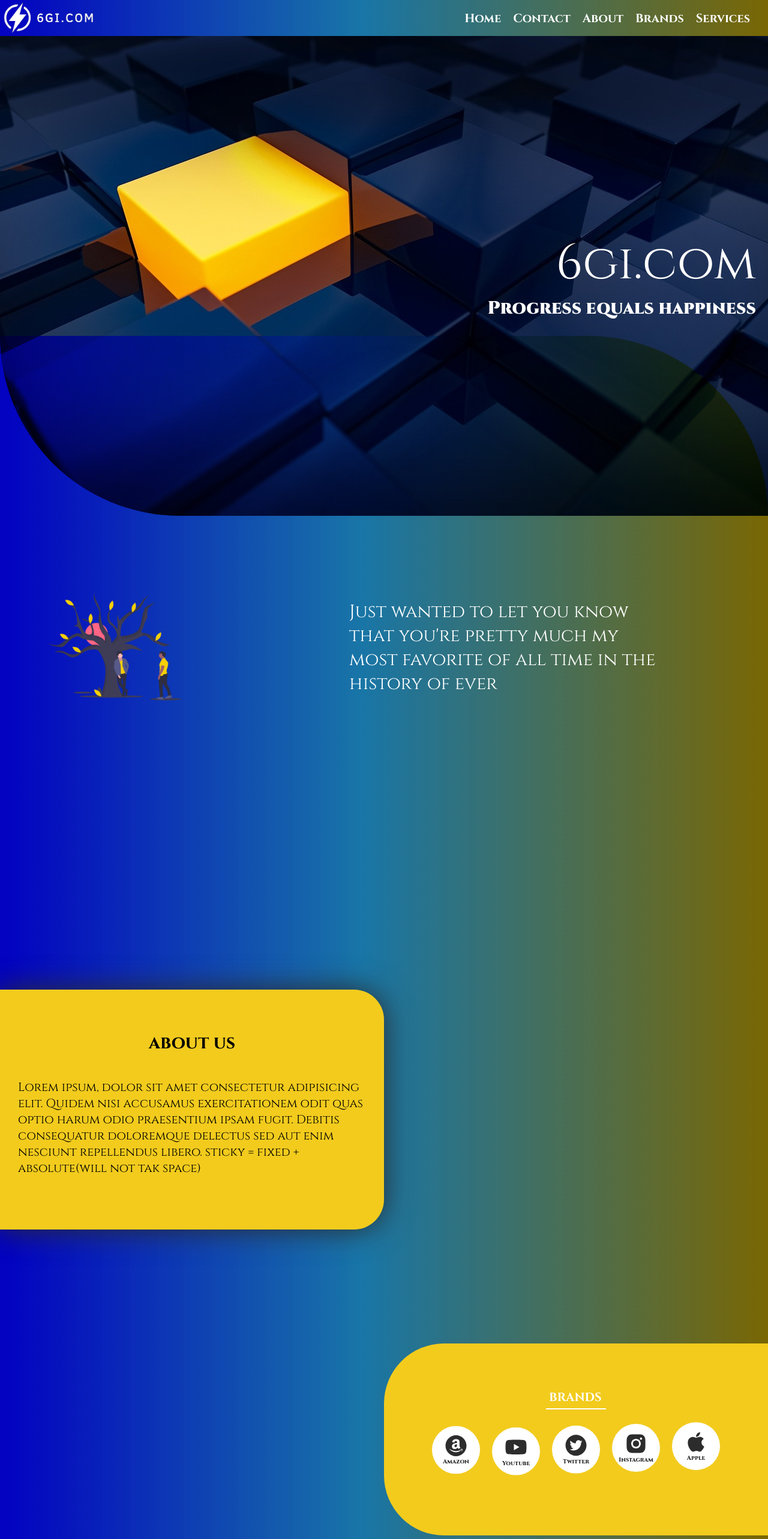
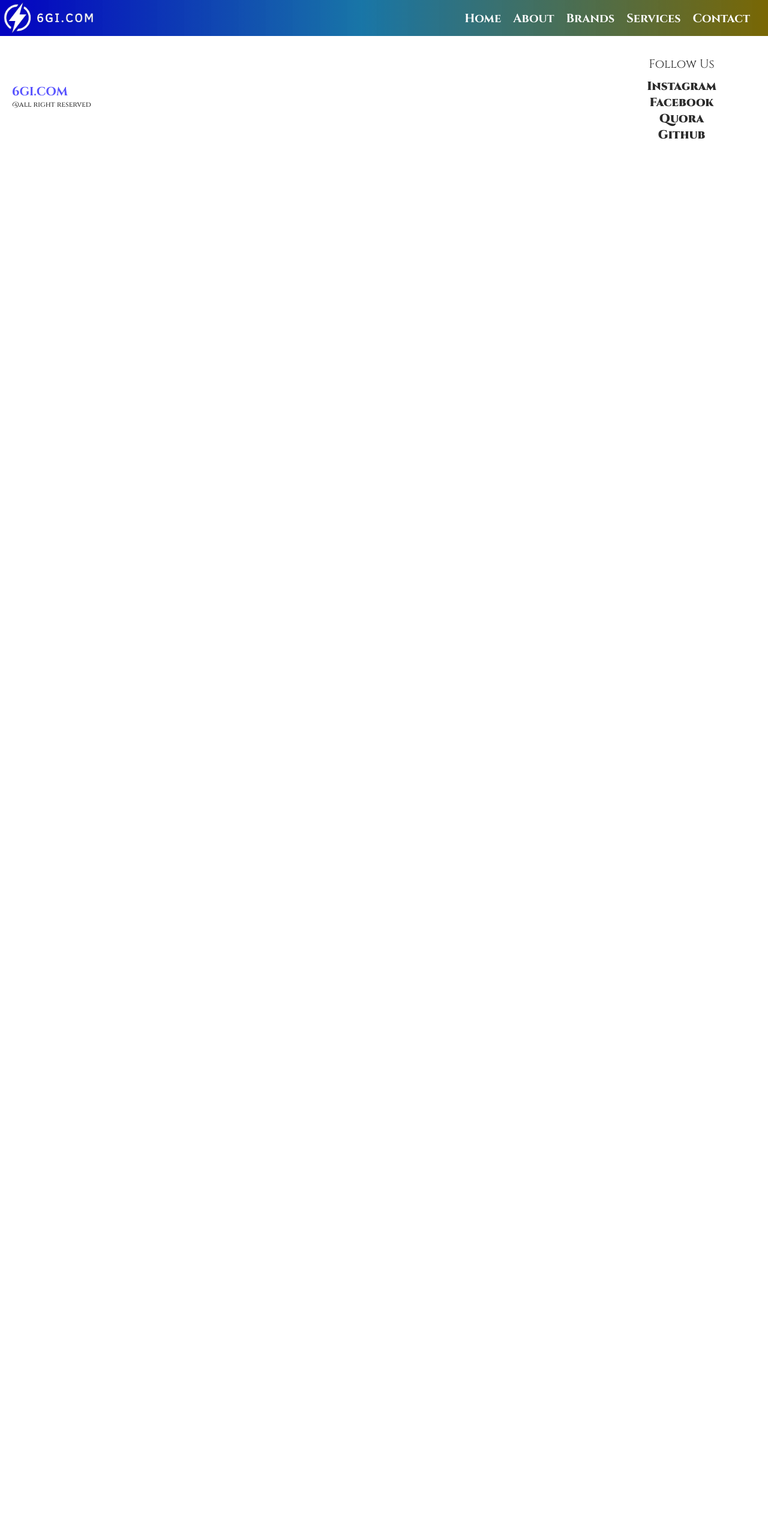
Before and after one commit to rajeshiitk/webify, a React (Create React App) app: page / in a window 1280 px wide. Shown: the top 2566 px of the page at 60% size. After the commit the page ends 800 px from the top, so only its background shows below. Built offline with nearby package versions, Linux system fonts and the light colour scheme; a web font is replaced by a local one.

Commit message:
hash link issue resolved

```diff
--- a/src/App.js
+++ b/src/App.js
@@ -22,9 +22,9 @@ function App() {
     <Router>
       <Header />
       <Routes>
-        <Route path="/" element={<Home />} />
-        <Route path="/contact" element={<Contact />} />
-        <Route path="/services" element={<Services />} />
+        <Route exact path="/webify" element={<Home />} />
+        <Route exact path="/webify/contact/" element={<Contact />} />
+        <Route exact path="/webify/services/" element={<Services />} />
       </Routes>
       <Footer />
     </Router>
--- a/src/components/Header.jsx
+++ b/src/components/Header.jsx
@@ -12,11 +12,12 @@ const Header = () => {
       </div>
 
         <main>
-        <HashLink to={"/#home"}>Home</HashLink>
-        <Link to={"/contact"}>Contact</Link>
-        <HashLink to={"/#about"}>About</HashLink>
-        <HashLink to={"/#brands"}>Brands</HashLink>
-        <HashLink to={"/services"}>Services</HashLink>
+        <HashLink smooth to={"/webify/#home"}>Home</HashLink>
+        <HashLink smooth to={"/webify/#about"}>About</HashLink>
+        <HashLink smooth to={"/webify/#brands"}>Brands</HashLink>
+        <HashLink to={"/webify/services"}>Services</HashLink>
+        <Link to={"webify/contact"}>Contact</Link>
+
         </main>
     </nav>
   )
```
